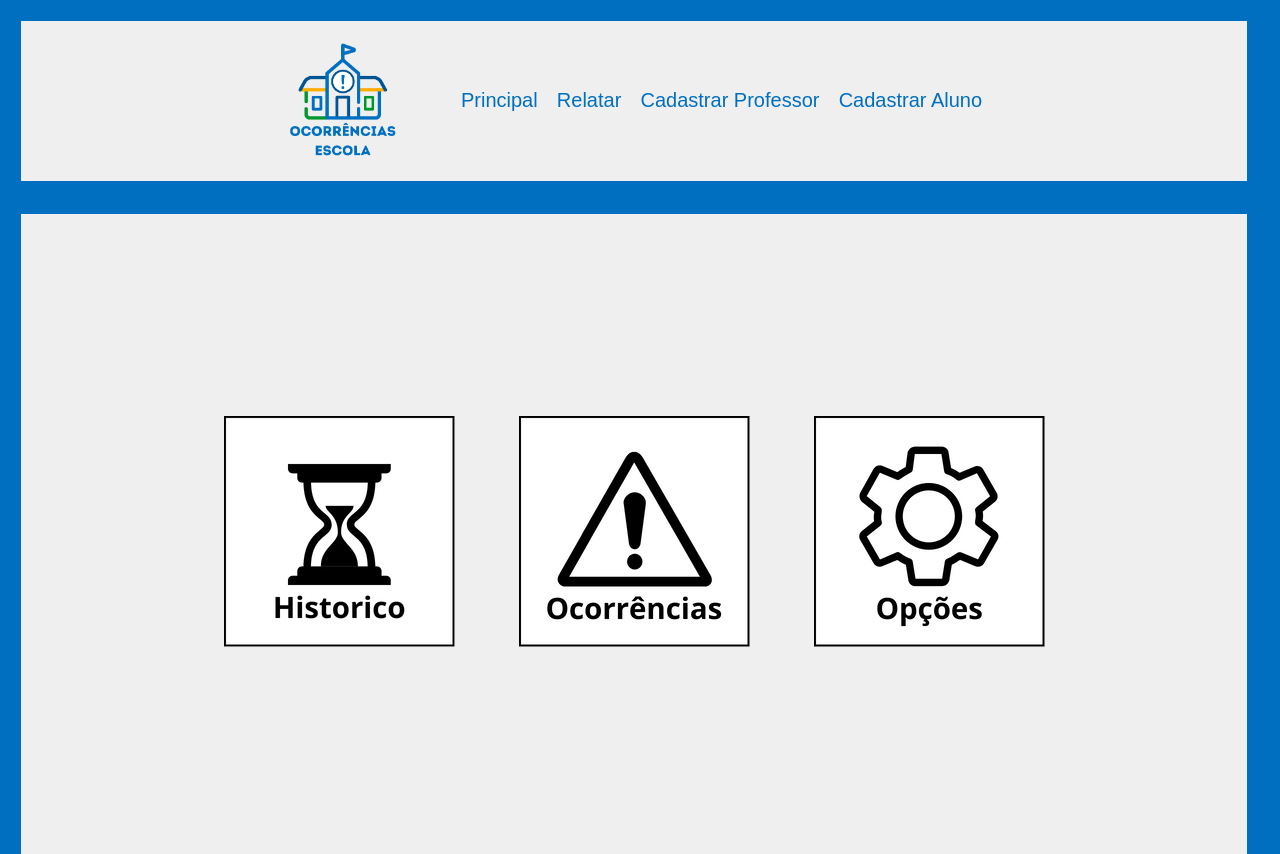
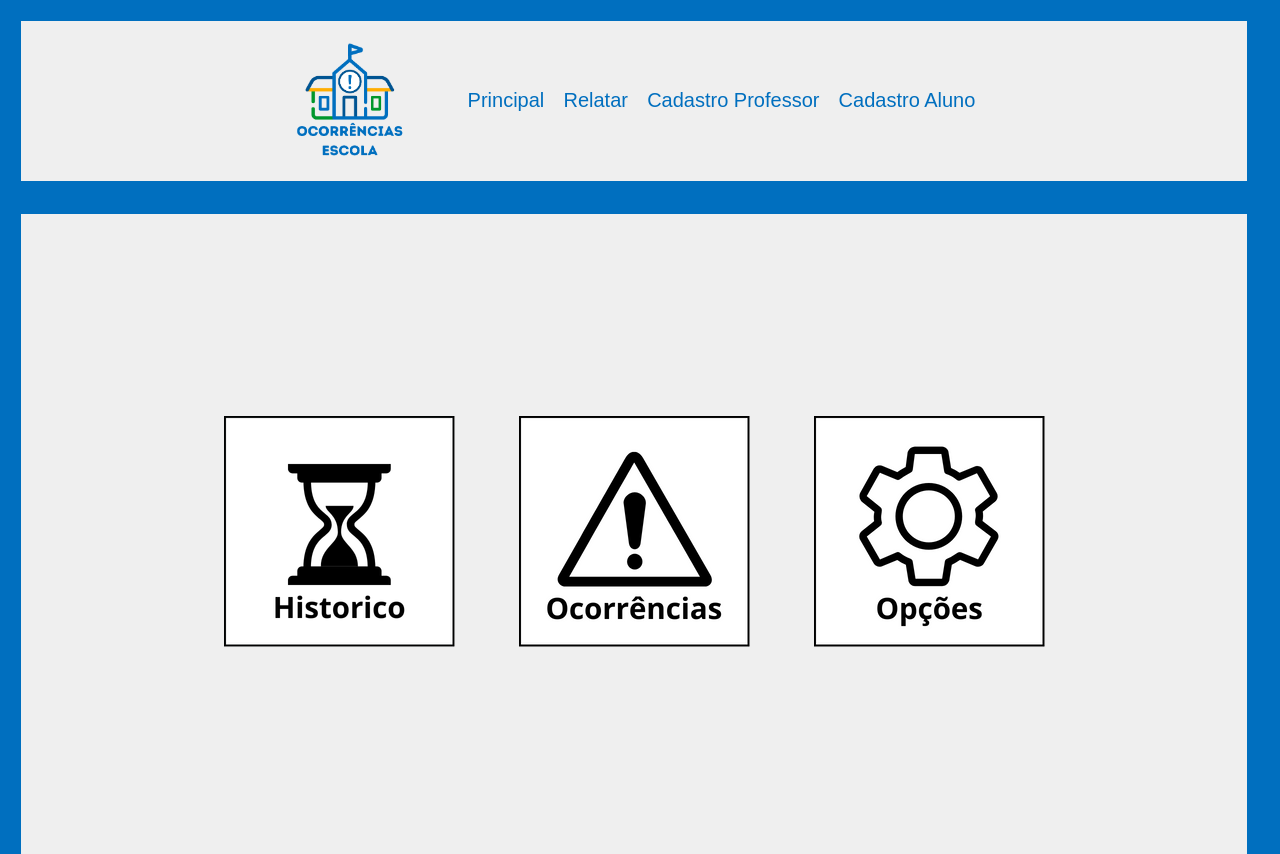
Before and after one commit to Dutrasilvathiago/sistema-ocorr-ncia, a plain HTML site: page principal.html in a window 1280 px wide. Shown: the top 854 px of the page. Drawn offline with Linux system fonts and the light colour scheme.

Commit message:
Add files via upload

```diff
--- a/principal.html
+++ b/principal.html
@@ -14,8 +14,8 @@
             <ul>
                 <li><a id="h2header" href="principal.html">Principal</a></li>
                 <li><a id="h2header" href="cadastro-ocorrencia.html">Relatar</a></li>
-                <li><a id="h2header" href="cadastro_prof.html">Cadastrar Professor</a></li>
-                <li><a id="h2header" href="cadastro.html">Cadastrar Aluno</a></li>
+                <li><a id="h2header" href="cadastro_prof.html">Cadastro Professor</a></li>
+                <li><a id="h2header" href="cadastro.html">Cadastro Aluno</a></li>
             </ul>
         </nav>
     </header>
```
